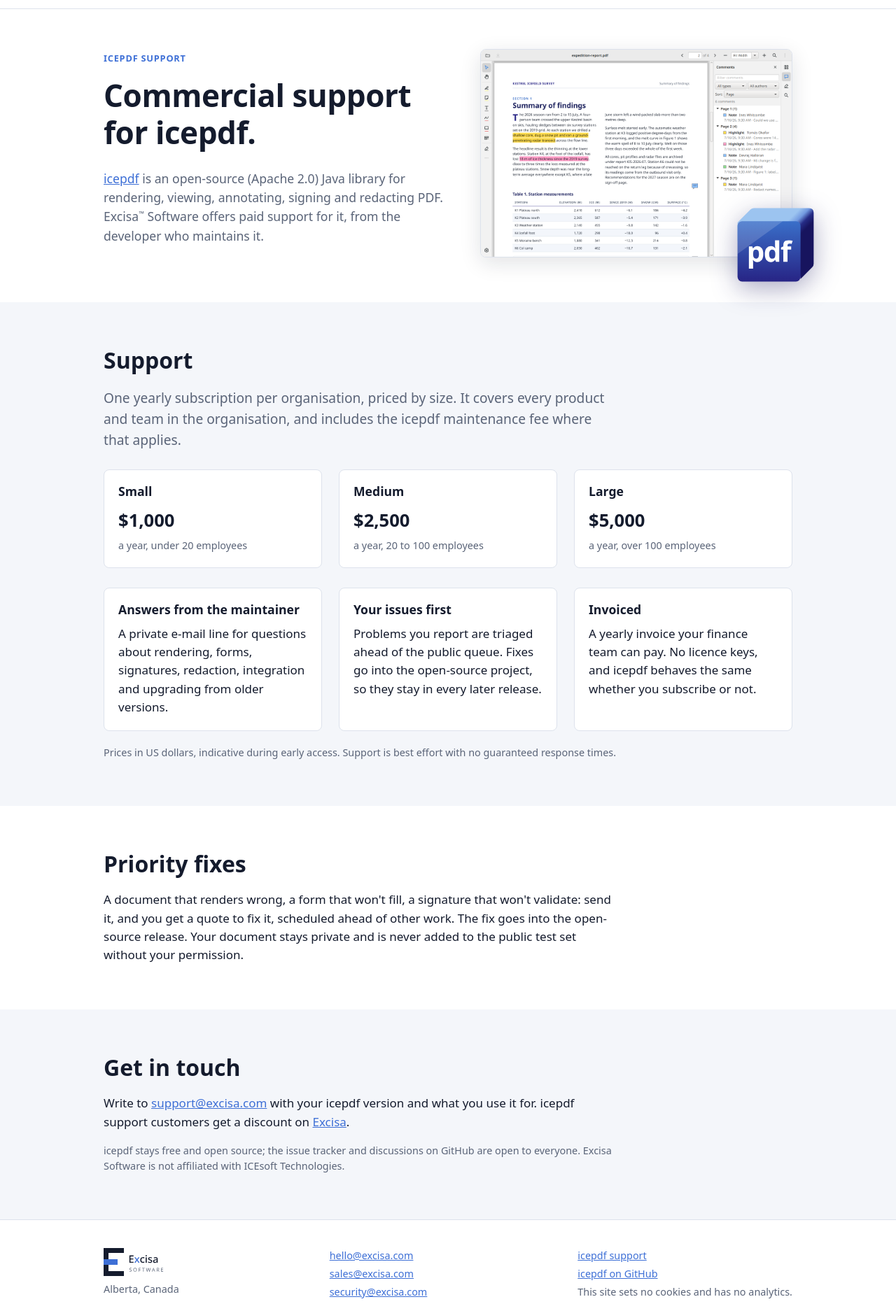
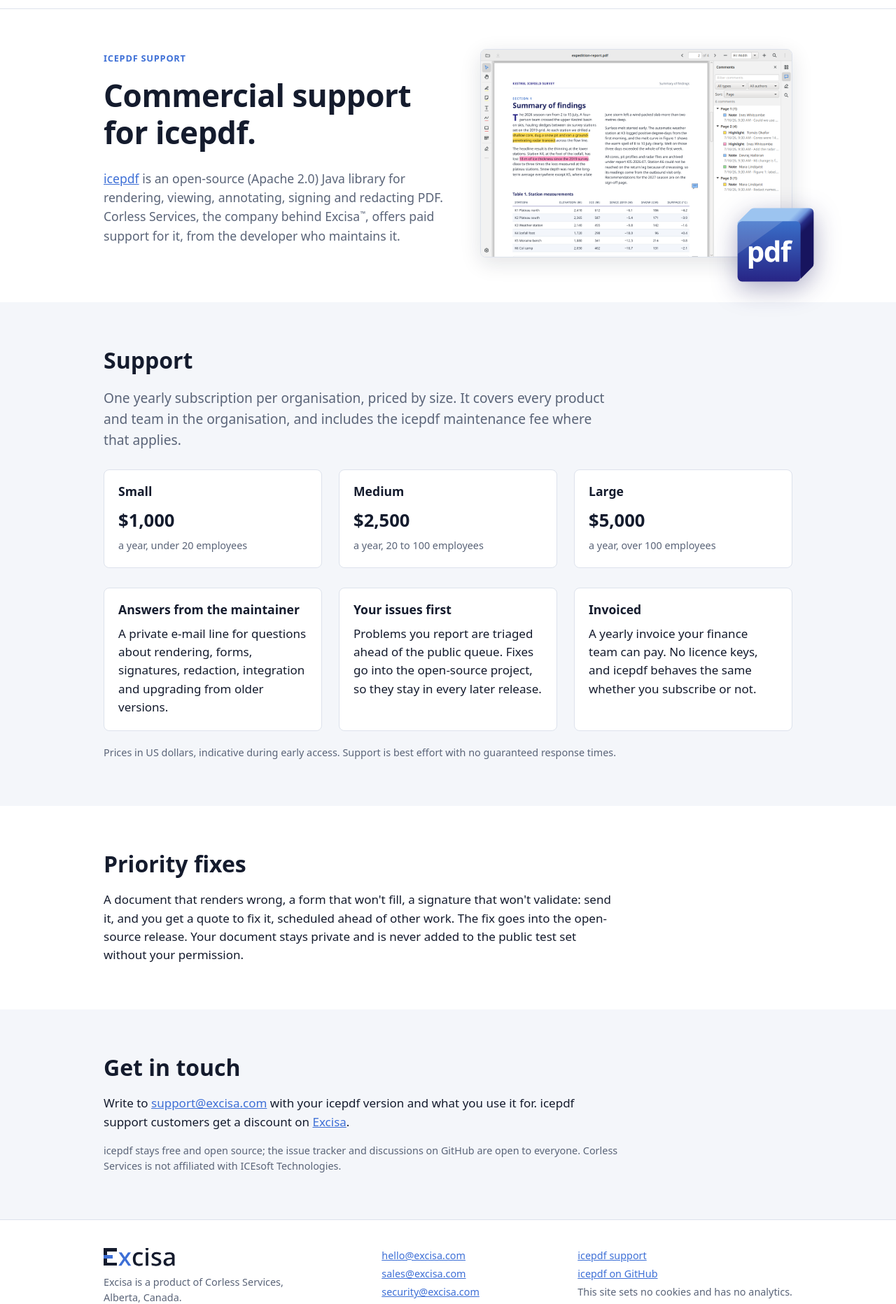
Before and after one commit to excisa/excisa.github.io, a plain HTML site: page icepdf-support.html in a window 1280 px wide. Shown: the part 44-1908 px from the top of the page at 70% size. Drawn offline with Linux system fonts and the light colour scheme.

Commit message:
Corless Services as the business behind Excisa: footer line with the product logo, support page wording and title; company lockup removed
Co-Authored-By: Claude Opus 5.5 <noreply@anthropic.com>

```diff
--- a/icepdf-support.html
+++ b/icepdf-support.html
@@ -3,7 +3,7 @@
 <head>
 <meta charset="utf-8">
 <meta name="viewport" content="width=device-width, initial-scale=1">
-<title>icepdf support: Excisa Software</title>
+<title>Commercial icepdf support: Excisa</title>
 <meta name="description" content="Commercial support for the open-source icepdf Java PDF library, from its maintainer.">
 <link rel="icon" href="/favicon.ico" sizes="any">
 <link rel="icon" href="/favicon.svg" type="image/svg+xml">
@@ -48,8 +48,8 @@
       <span class="tag">icepdf support</span>
       <h1>Commercial support for icepdf.</h1>
       <p class="lead"><a href="https://pcorless.github.io/icepdf">icepdf</a> is an open-source (Apache 2.0) Java library for
-        rendering, viewing, annotating, signing and redacting PDF. Excisa<span class="tm">™</span> Software offers paid
-        support for it, from the developer who maintains it.</p>
+        rendering, viewing, annotating, signing and redacting PDF. Corless Services, the company behind
+        Excisa<span class="tm">™</span>, offers paid support for it, from the developer who maintains it.</p>
     </div>
     <div class="hero-visual">
       <img class="hero-cube" src="/img/icepdf/icepdf-cube.svg" alt="" width="132" height="132">
@@ -121,7 +121,7 @@
     <p>Write to <a href="mailto:support@excisa.com">support@excisa.com</a> with your icepdf version and what you use it
       for. icepdf support customers get a discount on <a href="/">Excisa</a>.</p>
     <p class="muted small">icepdf stays free and open source; the issue tracker and discussions on GitHub are open to
-      everyone. Excisa Software is not affiliated with ICEsoft Technologies.</p>
+      everyone. Corless Services is not affiliated with ICEsoft Technologies.</p>
   </div>
 </section>
 
@@ -131,10 +131,10 @@
   <div class="wrap">
     <div>
       <picture>
-        <source srcset="/img/excisa-software-dark.svg" media="(prefers-color-scheme: dark)">
-        <img src="/img/excisa-software-light.svg" alt="Excisa Software">
+        <source srcset="/img/excisa-dark.svg" media="(prefers-color-scheme: dark)">
+        <img src="/img/excisa-light.svg" alt="Excisa">
       </picture>
-      <p>Alberta, Canada</p>
+      <p>Excisa is a product of Corless Services,<br>Alberta, Canada.</p>
     </div>
     <ul>
       <li><a href="mailto:hello@excisa.com">hello@excisa.com</a></li>
--- a/site.css
+++ b/site.css
@@ -97,7 +97,7 @@ th { font-weight: 600; }
 /* footer */
 footer { border-top: 1px solid var(--line); padding: 40px 0; font-size: .9rem; color: var(--muted); }
 footer .wrap { display: flex; flex-wrap: wrap; gap: 24px 48px; justify-content: space-between; align-items: flex-start; }
-footer img { display: block; height: 40px; width: auto; margin-bottom: 8px; }
+footer img { display: block; height: 26px; width: auto; margin-bottom: 12px; }
 footer ul { list-style: none; padding: 0; margin: 0; }
 footer li { margin-bottom: 4px; }
 
```
Also changed, not shown: 404.html (+3 -3 lines), index.html (+3 -3 lines), img/excisa-software-dark.svg (deleted), img/excisa-software-light.svg (deleted).
